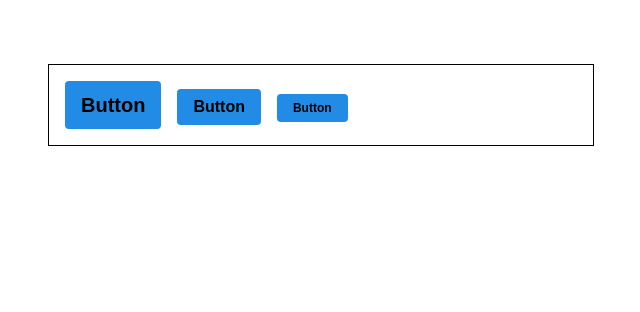
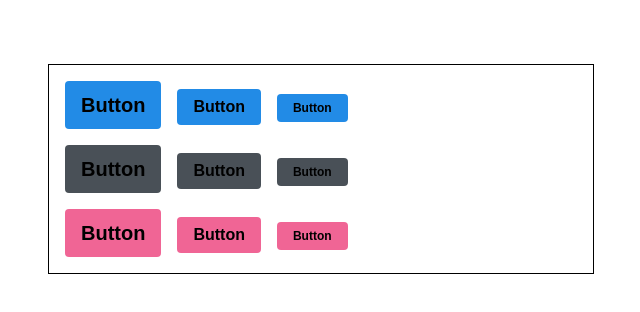
Before and after one commit to YunPC/component-styling, a React (Create React App) app in the folder styling-with-sass/: page / in a window 1280 px wide. Shown: the top 312 px of the page, without its empty margins (319-959 px from the left). Built offline with nearby package versions, Linux system fonts and the light colour scheme.

Commit message:
다양한 버튼 색상 옵션 부여(#1)

```diff
--- a/styling-with-sass/src/App.js
+++ b/styling-with-sass/src/App.js
@@ -9,6 +9,24 @@
         <Button>Button</Button>
         <Button size="small">Button</Button>
       </div>
+      <div className="buttons">
+        <Button color="gray" size="large">
+          Button
+        </Button>
+        <Button color="gray">Button</Button>
+        <Button color="gray" size="small">
+          Button
+        </Button>
+      </div>
+      <div className="buttons">
+        <Button color="pink" size="large">
+          Button
+        </Button>
+        <Button color="pink">Button</Button>
+        <Button size="small" color="pink">
+          Button
+        </Button>
+      </div>
     </div>
   )
 }
--- a/styling-with-sass/src/App.scss
+++ b/styling-with-sass/src/App.scss
@@ -4,4 +4,8 @@
   margin-top: 4rem;
   border: 1px solid black;
   padding: 1rem;
+
+  .buttons + .buttons {
+    margin-top: 1rem;
+  }
 }
--- a/styling-with-sass/src/components/Button.js
+++ b/styling-with-sass/src/components/Button.js
@@ -3,12 +3,14 @@
 import './Button.scss'
 
 // large, medium, small
-function Button({ children, size }) {
-  return <button className={classNames('Button', size)}>{children}</button>
+// color: blue, pink ,gray
+function Button({ children, size, color }) {
+  return <button className={classNames('Button', size, color)}>{children}</button>
 }
 
 Button.defaultProps = {
   size: 'medium',
+  color: 'blue',
 }
 
 export default Button
--- a/styling-with-sass/src/components/Button.scss
+++ b/styling-with-sass/src/components/Button.scss
@@ -1,4 +1,16 @@
 $blue: #228be6;
+$gray: #495057;
+$pink: #f06595;
+
+@mixin button-color($color) {
+  background: $color;
+  &:hover {
+    background: lighten($color: $color, $amount: 10%);
+  }
+  &:active {
+    background: darken($color: $color, $amount: 10%);
+  }
+}
 
 .Button {
   display: inline-flex;
@@ -29,12 +41,18 @@
     font-size: 0.75rem;
   }
 
-  &:hover {
-    background: lighten($color: $blue, $amount: 10%);
+  &.blue {
+    @include button-color($blue);
   }
-  &:active {
-    background: darken($color: $blue, $amount: 10%);
+
+  &.pink {
+    @include button-color($pink);
   }
+
+  &.gray {
+    @include button-color($gray);
+  }
+
   & + & {
     margin-left: 1rem;
   }
```
